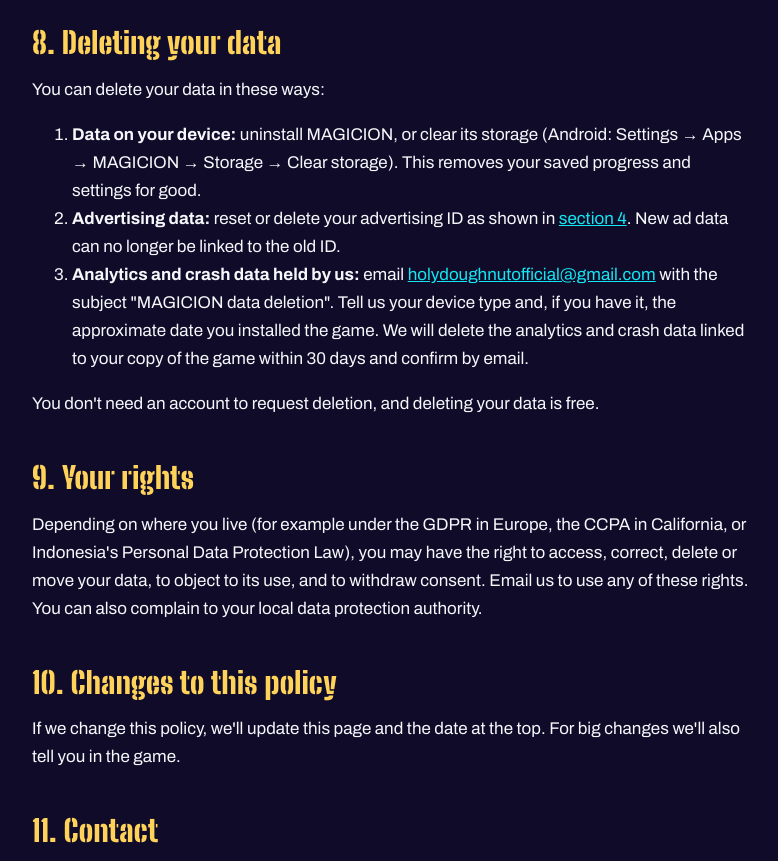
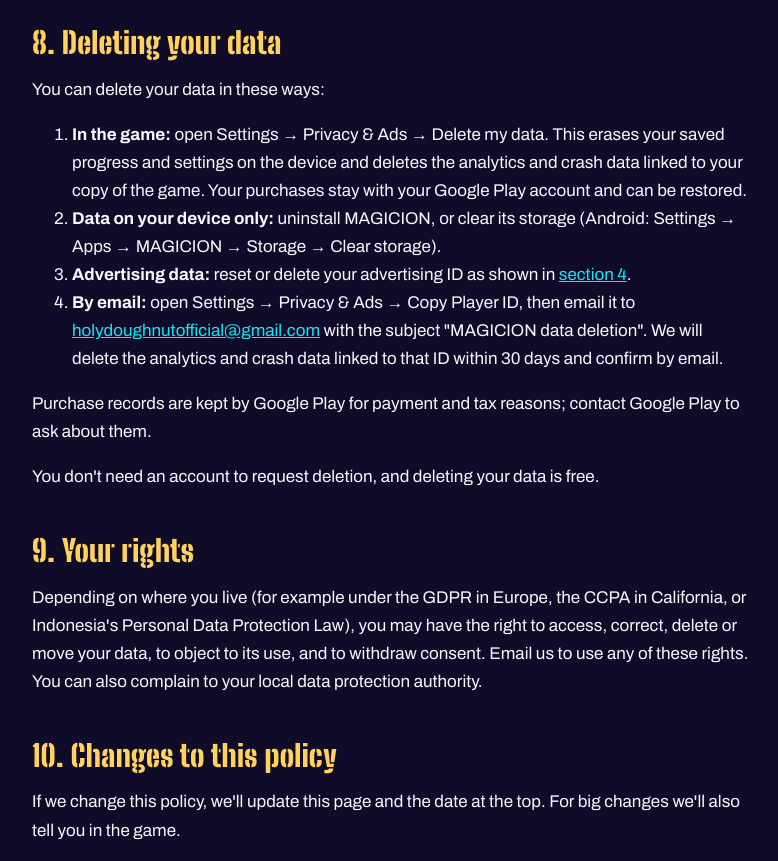
Before and after one commit to Hole-Donuts/Official-Website, a plain HTML site: page magicion/privacy/index.html in a window 1280 px wide. Shown: the part 3520-4381 px from the top of the page, without its empty margins (248-1026 px from the left). Drawn offline with Linux system fonts and the light colour scheme.

Commit message:
MAGICION privacy: in-game data deletion

```diff
--- a/magicion/privacy/index.html
+++ b/magicion/privacy/index.html
@@ -154,10 +154,12 @@
     <h2 id="delete">8. Deleting your data</h2>
     <p>You can delete your data in these ways:</p>
     <ol>
-      <li><strong>Data on your device:</strong> uninstall MAGICION, or clear its storage (Android: Settings → Apps → MAGICION → Storage → Clear storage). This removes your saved progress and settings for good.</li>
-      <li><strong>Advertising data:</strong> reset or delete your advertising ID as shown in <a href="#ad-id">section 4</a>. New ad data can no longer be linked to the old ID.</li>
-      <li><strong>Analytics and crash data held by us:</strong> email <a href="mailto:holydoughnutofficial@gmail.com?subject=MAGICION%20data%20deletion">holydoughnutofficial@gmail.com</a> with the subject "MAGICION data deletion". Tell us your device type and, if you have it, the approximate date you installed the game. We will delete the analytics and crash data linked to your copy of the game within 30 days and confirm by email.</li>
+      <li><strong>In the game:</strong> open Settings → Privacy &amp; Ads → Delete my data. This erases your saved progress and settings on the device and deletes the analytics and crash data linked to your copy of the game. Your purchases stay with your Google Play account and can be restored.</li>
+      <li><strong>Data on your device only:</strong> uninstall MAGICION, or clear its storage (Android: Settings → Apps → MAGICION → Storage → Clear storage).</li>
+      <li><strong>Advertising data:</strong> reset or delete your advertising ID as shown in <a href="#ad-id">section 4</a>.</li>
+      <li><strong>By email:</strong> open Settings → Privacy &amp; Ads → Copy Player ID, then email it to <a href="mailto:holydoughnutofficial@gmail.com?subject=MAGICION%20data%20deletion">holydoughnutofficial@gmail.com</a> with the subject "MAGICION data deletion". We will delete the analytics and crash data linked to that ID within 30 days and confirm by email.</li>
     </ol>
+    <p>Purchase records are kept by Google Play for payment and tax reasons; contact Google Play to ask about them.</p>
     <p>You don't need an account to request deletion, and deleting your data is free.</p>
 
     <h2 id="rights">9. Your rights</h2>
```
